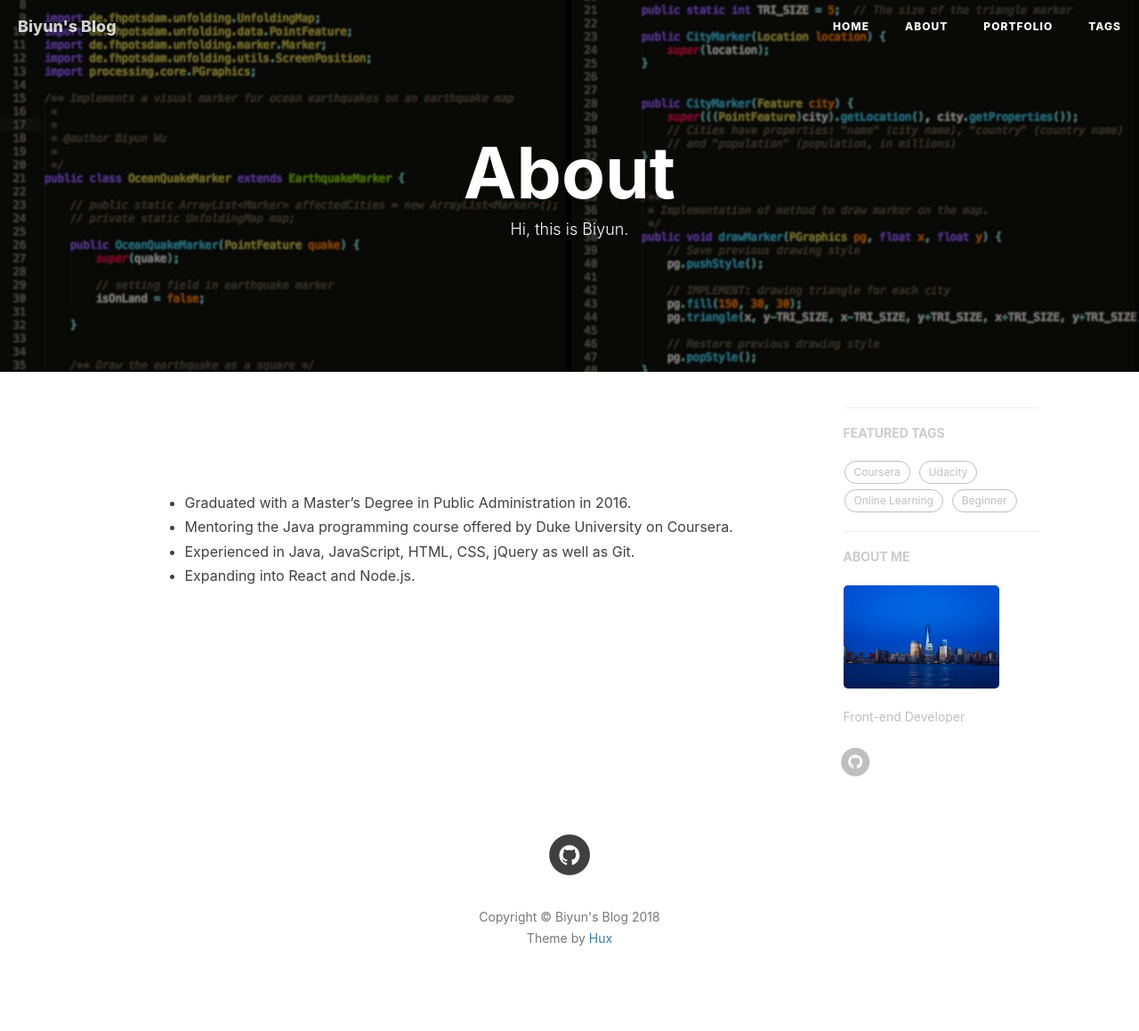
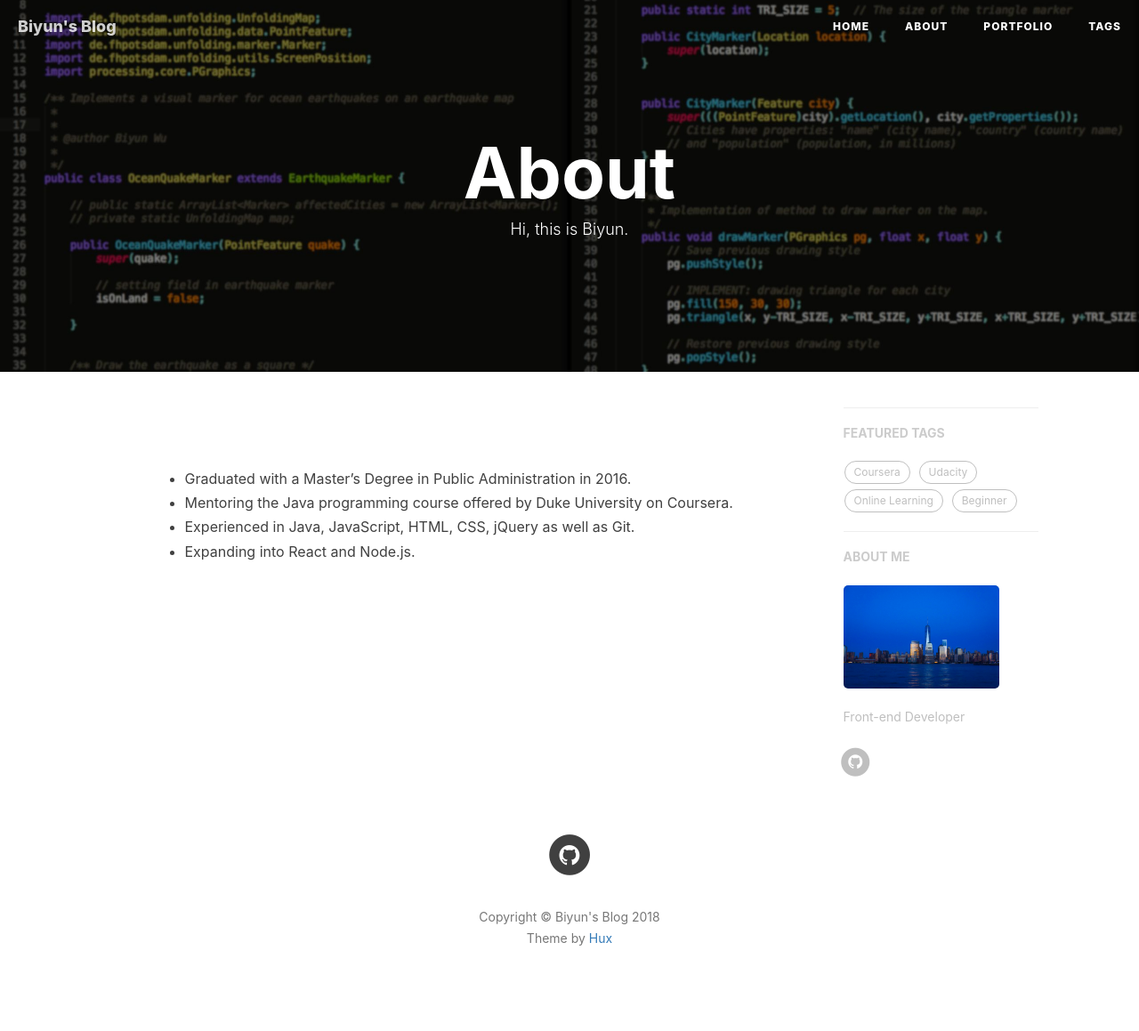
Before and after one commit to biyunwu/biyunwu.github.io, a Jekyll site: the page built from about.html, in a window 1280 px wide. Shown: the whole page at 89% size. Built offline with Jekyll 4.4.1, drawn with Linux system fonts in a browser that asks for light colours; nearby versions of some CDN libraries; comment, search, counter and statistics services are not loaded.

Commit message:
Adjust layout

```diff
--- a/_includes/about/en.md
+++ b/_includes/about/en.md
@@ -1,5 +1,6 @@
-<br><br>
+<br>
 - Graduated with a Master's Degree in Public Administration in 2016.
 - Mentoring the Java programming course offered by Duke University on Coursera.
 - Experienced in Java, JavaScript, HTML, CSS, jQuery as well as Git.
 - Expanding into React and Node.js.
+<br>
```
